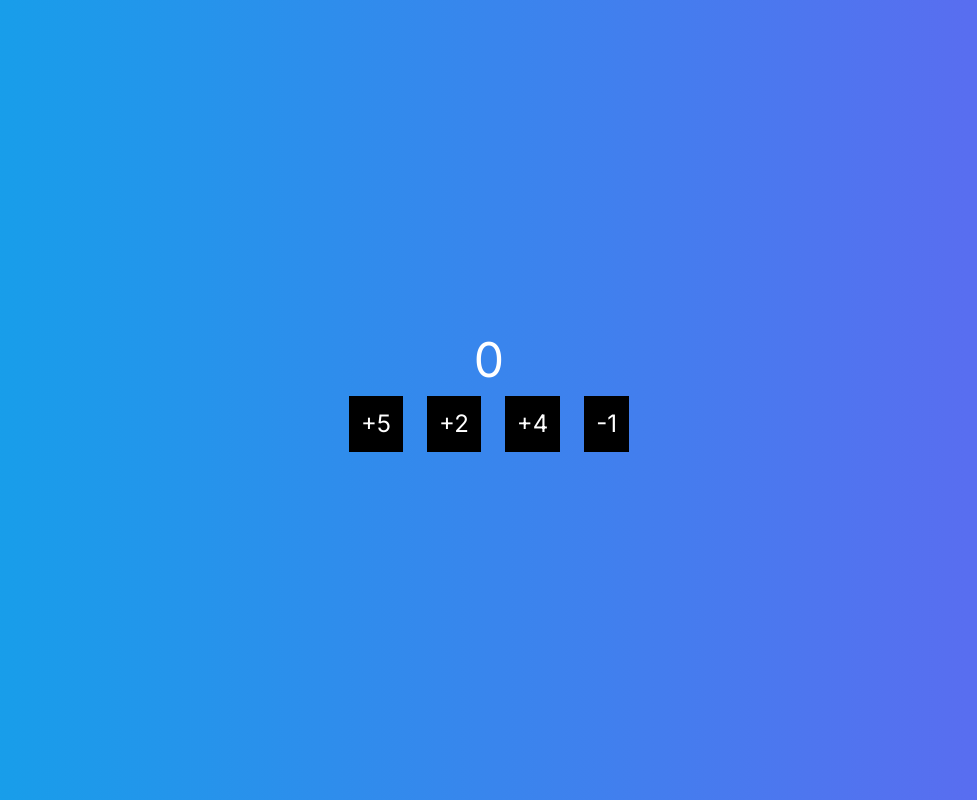
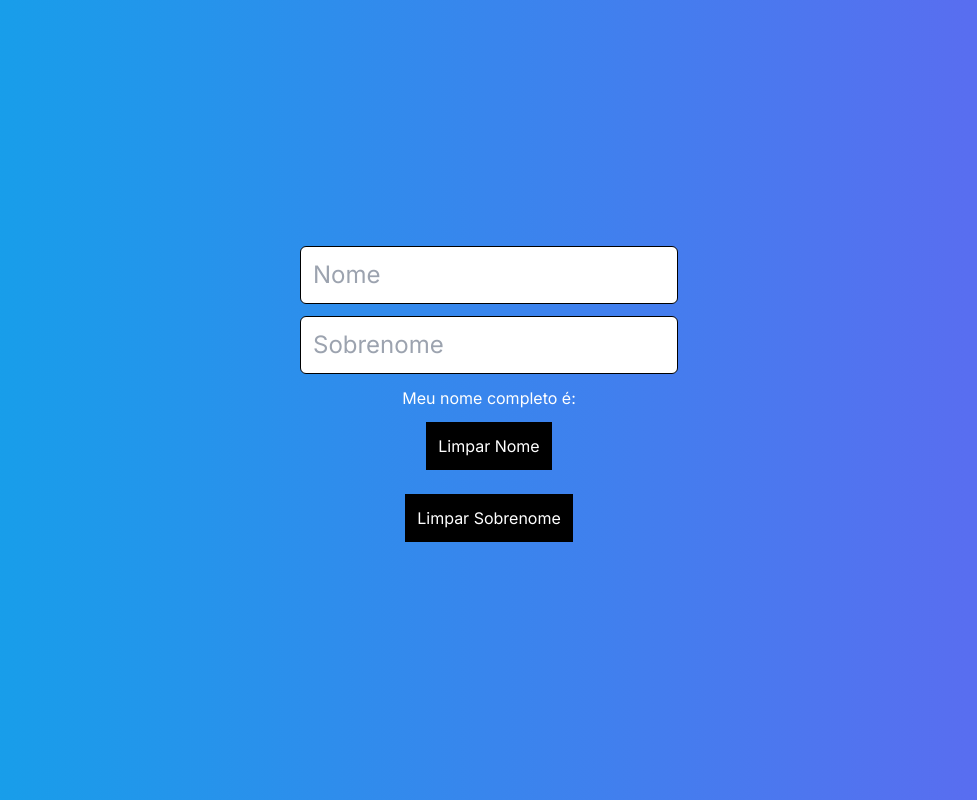
Before and after one commit to Jeanlerson/estudando-React, a Next.js app in the folder react-estudando/: page / in a window 1280 px wide. Shown: the whole page, without its empty margins (151-1128 px from the left). Built offline with nearby package versions, Linux system fonts and the light colour scheme.

Commit message:
atualizando-objeto-state

```diff
--- a/react-estudando/src/app/page.tsx
+++ b/react-estudando/src/app/page.tsx
@@ -1,7 +1,10 @@
 "use client"
+import { FullName } from "@/types/FullName";
 import { FormEvent, useState } from "react";
 
 const Page = () => {
+
+  /*
   function handleClick() {
     alert("Funcionou!")
   };
@@ -39,7 +42,23 @@
     setCount(count - 1);
   }
 
+  */
+
+  const [fullName, setFullName] = useState<FullName>({ name: '', lastName: '' })
+
+  const handleClearButtonName = () => {
+    setFullName({ ...fullName, name: '' })
+  }
+  const handleClearButtonLastName = () => {
+    const fullNameClone = { ...fullName }
+    fullNameClone.lastName = ''
+
+    setFullName(fullNameClone)
+  }
+
   return (
+
+    /*
    <div className={`w-screen h-screen flex flex-col justify-center
    items-center text-white ${backgroundColor}`}>
       <p className="text-5xl">{count}</p>
@@ -50,6 +69,30 @@
         <button className="text-2xl bg-black p-3 m-3" onClick={handleClickButton4}>-1</button>
       </div>
    </div>
+   */
+
+    <div className="w-screen h-screen flex flex-col justify-center
+      items-center text-white bg-gradient-to-r from-sky-500 to-indigo-500">
+        <input
+          type="text"
+          placeholder="Nome"
+          className="border border-black p-3 text-2xl text-black rounded-md mb-3"
+          value={fullName.name}
+          onChange={e => setFullName({ ...fullName, name: e.target.value })} />
+
+        <input
+          type="text"
+          placeholder="Sobrenome"
+          className="border border-black p-3 text-2xl text-black rounded-md mb-3"
+          value={fullName.lastName}
+          onChange={e => setFullName({ ...fullName, lastName: e.target.value })} />
+
+        <p>Meu nome completo é:</p>
+        <p>{fullName.name} {fullName.lastName}</p>
+
+        <button className="bg-black p-3 m-3" onClick={handleClearButtonName}>Limpar Nome</button>
+        <button className="bg-black p-3 m-3" onClick={handleClearButtonLastName}>Limpar Sobrenome</button>
+    </div>
   );
 
 };
--- /dev/null
+++ b/react-estudando/src/types/FullName.ts
@@ -0,0 +1,4 @@
+export type FullName = {
+    name: string;
+    lastName: string;
+}
```
